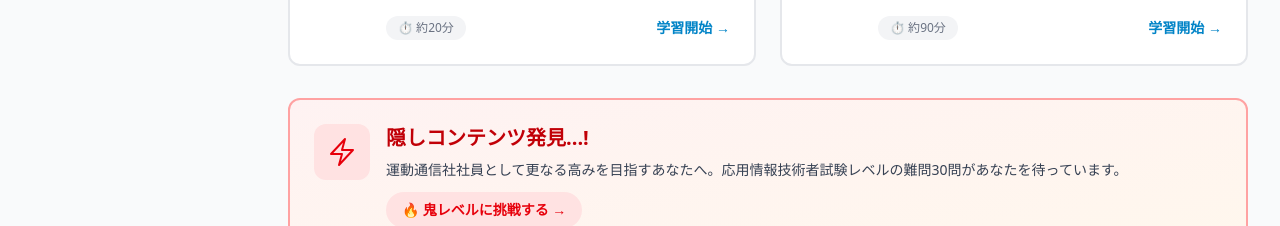
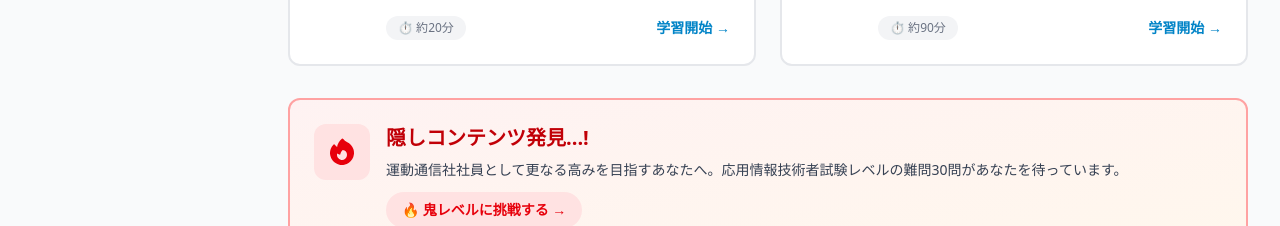
Before and after one commit to undotsushin/sports-tech-starter-guide, a Next.js app: page / in a window 1280 px wide. Shown: the part 1243-1469 px from the top of the page. Built offline with nearby package versions, Linux system fonts and the light colour scheme.

Commit message:
Change icon to FireIcon for better theme match
Replaced BoltIcon with FireIcon (solid variant) to better match the "鬼レベル" (demon level) challenge theme.

🤖 Generated with [Claude Code](https://claude.com/claude-code)

Co-Authored-By: Claude <noreply@anthropic.com>

```diff
--- a/src/components/HiddenContentCard.tsx
+++ b/src/components/HiddenContentCard.tsx
@@ -1,5 +1,5 @@
 import Link from 'next/link';
-import { BoltIcon } from '@heroicons/react/24/outline';
+import { FireIcon } from '@heroicons/react/24/solid';
 
 export default function HiddenContentCard() {
   return (
@@ -9,7 +9,7 @@ export default function HiddenContentCard() {
     >
       <div className="flex items-start gap-4">
         <div className="flex-shrink-0 w-14 h-14 flex items-center justify-center bg-red-100 rounded-xl">
-          <BoltIcon className="w-8 h-8 text-red-600" />
+          <FireIcon className="w-8 h-8 text-red-600" />
         </div>
         <div className="flex-1">
           <h3 className="text-xl font-bold text-red-700 mb-2">
```
